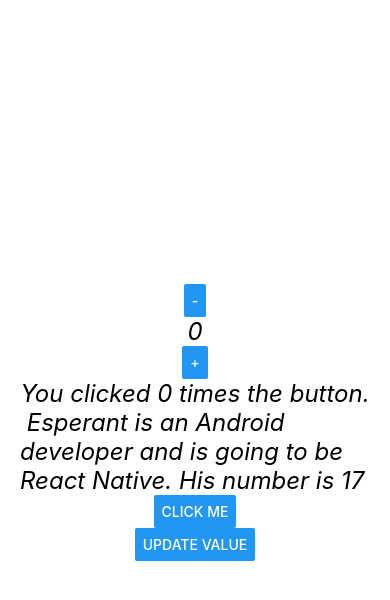
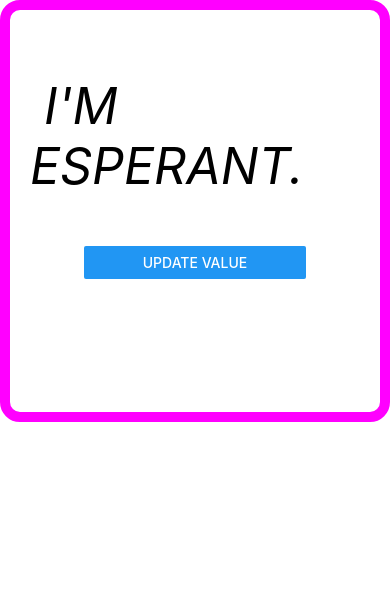
Before and after one commit to esperantgada/React-native, a React Native app in the folder demo/: screen / in a window 390 px wide. Shown: the top 600 px of the page. Built offline with nearby package versions, Linux system fonts and the light colour scheme.

Commit message:
Add styles

```diff
--- a/demo/App.js
+++ b/demo/App.js
@@ -27,37 +27,20 @@ function countInitial(){
 
 function App () {
 
-  const [count, setCount] = useState(() => countInitial())
-  const [session, setSession]= useState({number: 17, title: 'React Native'})
   const [name, setName] = useState('Esperant')
 
-  function decrementCount(){
-    setCount(preViewCount => preViewCount - 1)
-  }
-
-  function incrementCount(){
-    setCount(preViewCount => preViewCount + 1)
-  }
 
   function handleUpdate(){
     setName('Esperant GADA')
-    setSession({number: 45, title: 'Programmer'})
   }
 
   return (
 
    <View style = {styles.body}>
 
-      <Button style={styles.buttons} title='-' onPress={decrementCount}></Button>
-      <Text style={styles.text}>{count}</Text>
-      <Button title='+' onPress={incrementCount} style={styles.buttons}></Button>
+      <Text style={styles.text}> I'm {name}.</Text>
 
-      <Text style={styles.text}>You clicked {count} times the button.</Text>
-
-
-      <Text style={styles.text}> {name} is an Android developer and is going to be {session.title}. His number is {session.number}</Text>
-      <Button title='Click me' onPress={()=> {Linking.openURL('https://www.youtube.com/watch?v=ANdSdIlgsEw&list=PL8kfZyp--gEXs4YsSLtB3KqDtdOFHMjWZ')}}></Button>
-      <Button title='Update value' onPress={handleUpdate} style= {styles.buttons}></Button>
+      <View style= {styles.buttons}><Button title='Update value' onPress={handleUpdate} ></Button></View>
     </View>
   )
 }
@@ -65,21 +48,27 @@ function App () {
 const styles = StyleSheet.create({
 
   body:{
+      width: '100%',
+      height: '50%',
       alignItems:'center',
-      flex:1,
-      justifyContent:'center'
+      backgroundColor: '#ffffff',
+      //flex:1,
+      justifyContent:'center',
+      borderWidth: 10,
+      borderColor: '#ff00ff',
+      borderRadius: 20,
   },
 
   text:{
-
-    fontSize: 24,
+    fontSize: 50,
     fontStyle:'italic',
     marginLeft: 20,
-    marginEnd: 20
+    marginEnd: 20,
+    textTransform: 'uppercase',
   },
 
   buttons:{
-    width: 100,
+    width: '60%',
     height: 100,
     marginTop: 50
   },
```
